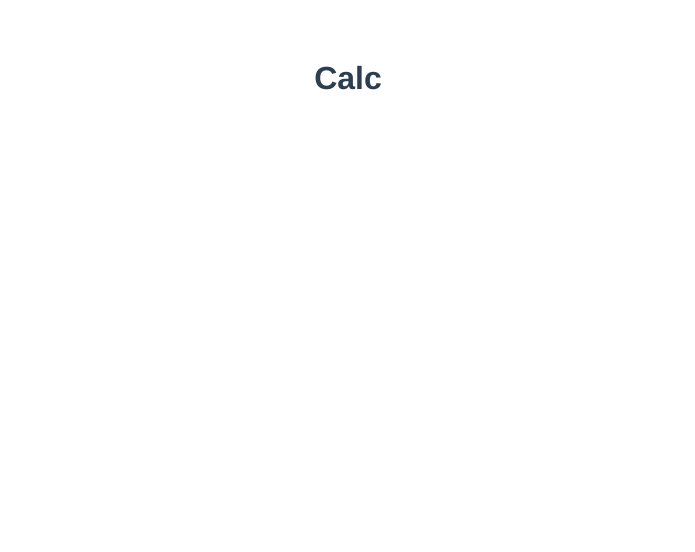
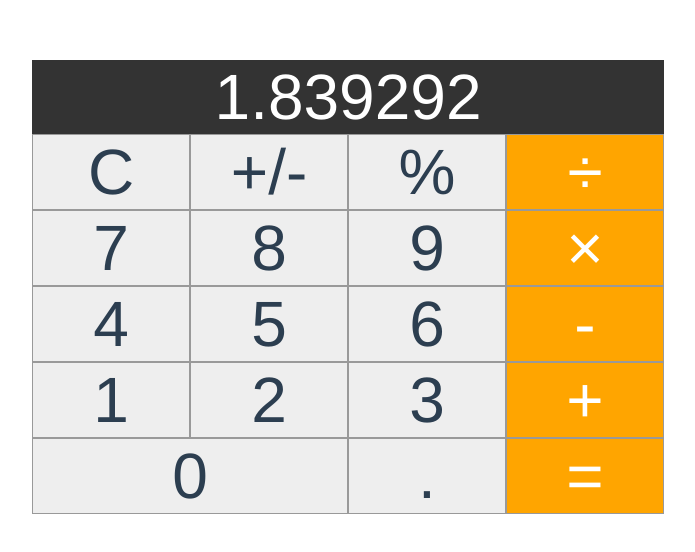
Before and after one commit to robertklim/vue-calc, a Vue app in the folder calc/: page / in a window 1280 px wide. Shown: the top 552 px of the page, without its empty margins (292-987 px from the left). Built offline with nearby package versions, Linux system fonts and the light colour scheme.

Commit message:
Create calculator's layout

```diff
--- a/calc/src/components/Calc.vue
+++ b/calc/src/components/Calc.vue
@@ -1,7 +1,25 @@
 <template>
-  <div>
-    <h1>Calc</h1>
-
+  <div class="calc">
+    <div class="display">1.839292</div>
+    <div class="btn">C</div>
+    <div class="btn">+/-</div>
+    <div class="btn">%</div>
+    <div class="btn operator">&divide;</div>
+    <div class="btn">7</div>
+    <div class="btn">8</div>
+    <div class="btn">9</div>
+    <div class="btn operator">&times;</div>
+    <div class="btn">4</div>
+    <div class="btn">5</div>
+    <div class="btn">6</div>
+    <div class="btn operator">-</div>
+    <div class="btn">1</div>
+    <div class="btn">2</div>
+    <div class="btn">3</div>
+    <div class="btn operator">+</div>
+    <div class="btn zero">0</div>
+    <div class="btn">.</div>
+    <div class="btn operator">=</div>
   </div>
 </template>
 
@@ -12,4 +30,34 @@
 
 <!-- Add "scoped" attribute to limit CSS to this component only -->
 <style scoped>
+  .calc {
+    margin: 0 auto;
+    max-width: 50%;
+    min-width: 300px;
+    font-size: 8vh;
+    display: grid;
+    grid-template-columns: repeat(4, 1fr);
+    grid-auto-rows: minmax(50px, auto);
+  }
+
+  .display {
+    grid-column: 1 / 5;
+    background-color: #333;
+    color: #fff;
+  }
+
+  .zero {
+    grid-column: 1 / 3;
+  }
+
+  .btn {
+    background-color: #eee;
+    border: 1px solid #999;
+  }
+
+  .operator {
+    background-color: orange;
+    color: #fff;
+  }
+
 </style>
```
